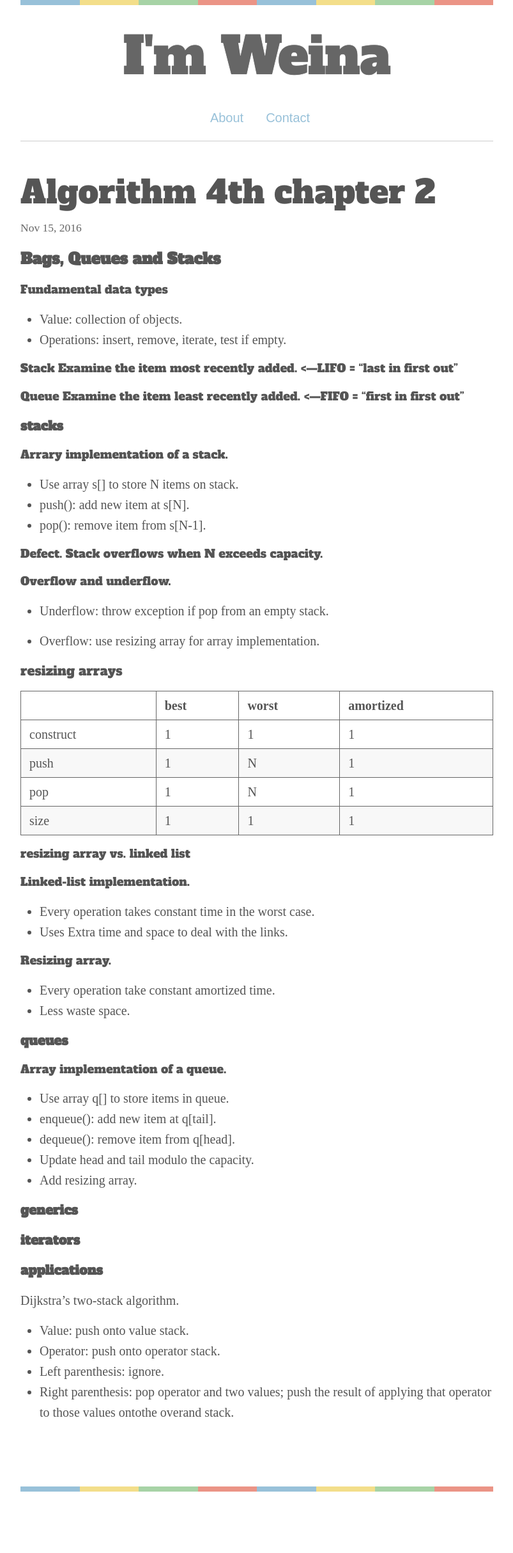
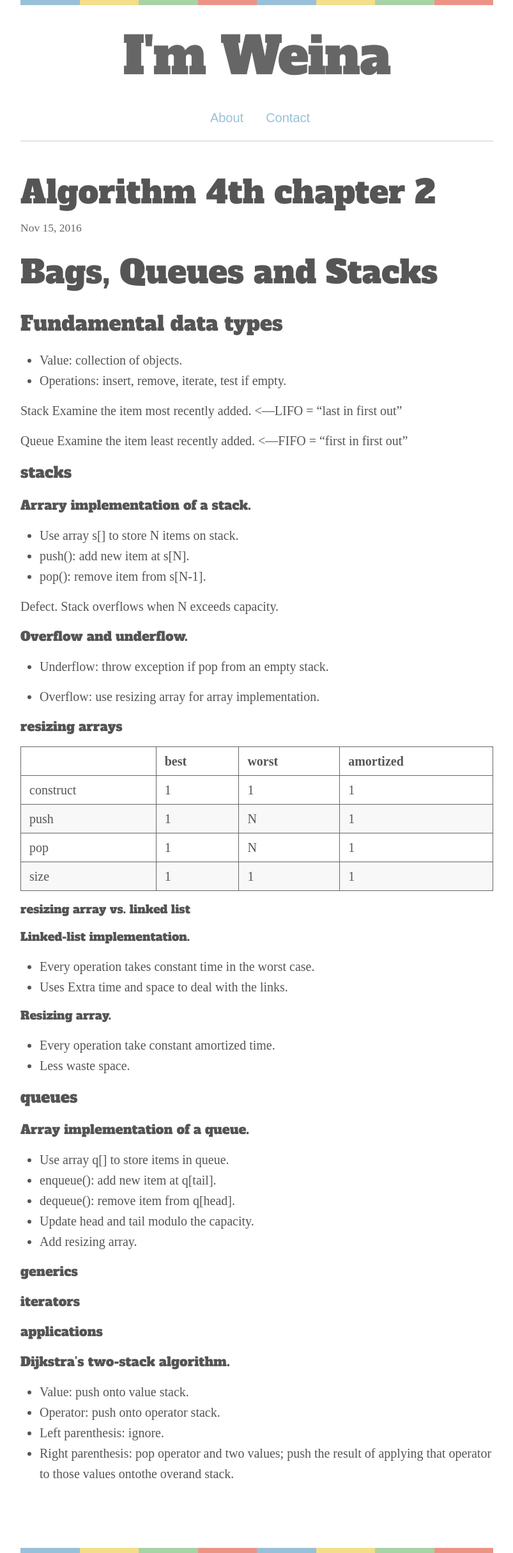
Before and after one commit to weina1117/weina1117.github.io, a Jekyll site: the page built from _posts/2016-11-15-algorithms4-week2.md, in a window 1280 px wide. Shown: the whole page at 64% size, without its empty margins (238-1041 px from the left). Built offline with Jekyll 4.4.1, drawn with Linux system fonts in a browser that asks for light colours; some web fonts are replaced; comment, search, counter and statistics services are not loaded; before the commit the page ends 2332 px from its top, so only the background shows below that.

```diff
--- a/_posts/2016-11-15-algorithms4-week2.md
+++ b/_posts/2016-11-15-algorithms4-week2.md
@@ -3,27 +3,30 @@ layout: post
 title: Algorithm 4th chapter 2
 ---
 
-### **Bags, Queues and Stacks**
+Bags, Queues and Stacks
+=======================
 
-##### Fundamental data types
+Fundamental data types
+----------------------
 
 * Value: collection of objects.
 * Operations: insert, remove, iterate, test if empty.
 
-##### Stack Examine the item most recently added. <---LIFO = "last in first out"
+Stack Examine the item most recently added. <---LIFO = "last in first out"
 
-##### Queue Examine the item least recently added. <---FIFO = "first in first out"
+Queue Examine the item least recently added. <---FIFO = "first in first out"
 
-#### **stacks**
+### stacks
 
-##### Arrary implementation of a stack.
+#### Arrary implementation of a stack.
+
 * Use array s[] to store N items on stack.
 * push(): add new item at s[N].
 * pop(): remove item from s[N-1].
 
-##### Defect. Stack overflows when N exceeds capacity.
+Defect. Stack overflows when N exceeds capacity.
 
-##### Overflow and underflow.
+#### Overflow and underflow.
 
 * Underflow: throw exception if pop from an empty stack.
 
@@ -48,9 +51,9 @@ title: Algorithm 4th chapter 2
 * Every operation take constant amortized time.
 * Less waste space.
 
-#### **queues**
+### queues
 
-##### Array implementation of a queue.
+#### Array implementation of a queue.
 
 * Use array q[] to store items in queue.
 * enqueue(): add new item at q[tail].
@@ -58,13 +61,13 @@ title: Algorithm 4th chapter 2
 * Update head and tail modulo the capacity.
 * Add resizing array.
 
-#### **generics**
+#### generics
 
-#### **iterators**
+#### iterators
 
-#### **applications**
+#### applications
 
-Dijkstra's two-stack algorithm.
+#### Dijkstra's two-stack algorithm.
 
 * Value: push onto value stack.
 * Operator: push onto operator stack.
```
